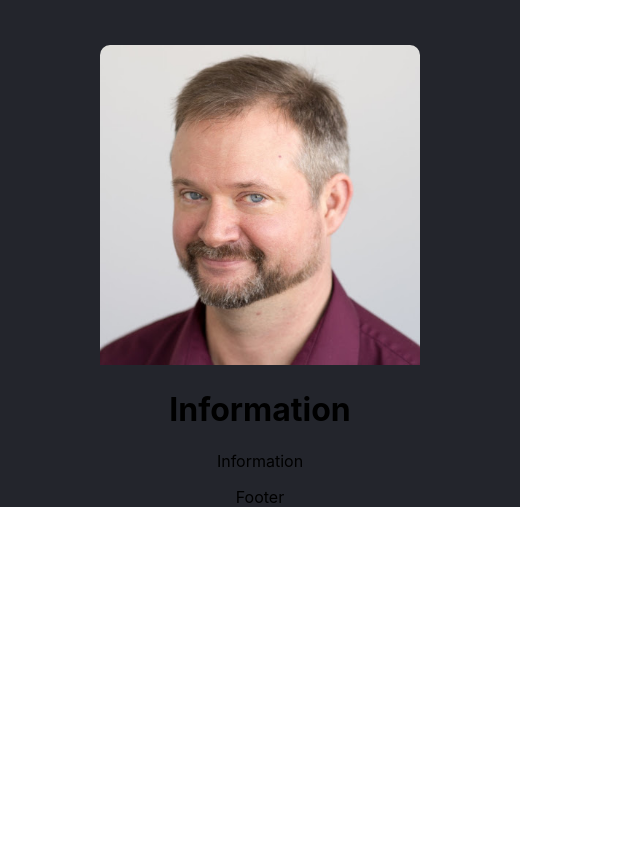
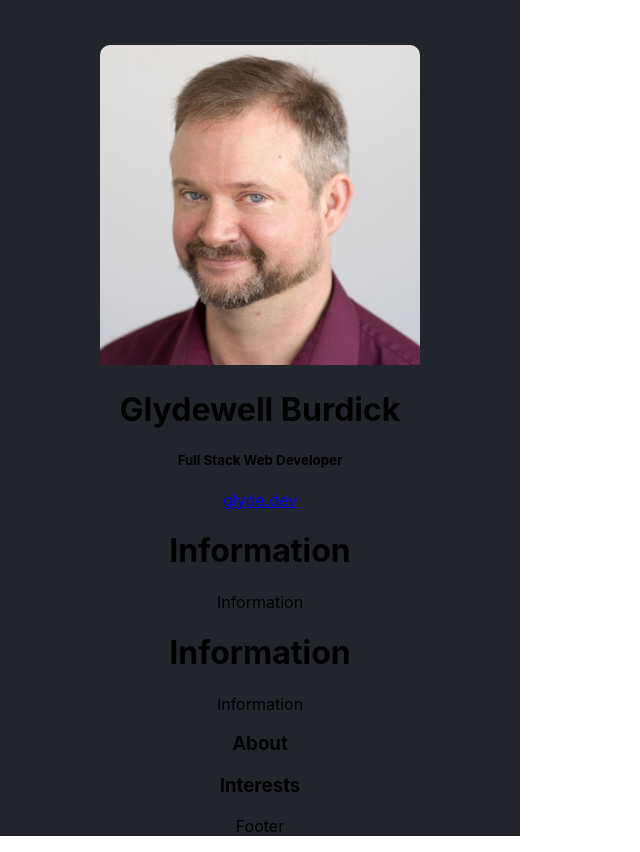
Before and after one commit to glydeb/glyde-dev-react, a React (Create React App) app: page / in a window 1280 px wide. Shown: the whole page, without its empty margins (0-640 px from the left). Before the commit the page ends 800 px from the top, so only its background shows below. Built offline with nearby package versions, Linux system fonts and the light colour scheme.

Commit message:
layout information section

```diff
--- /dev/null
+++ b/src/components/EmailButton.js
@@ -0,0 +1,10 @@
+import React from "react";
+
+export default function EmailButton() {
+    return (
+        <div className="information">
+            <h1>Information</h1>
+            <p>Information</p>
+        </div>
+    )
+}
--- a/src/components/Information.js
+++ b/src/components/Information.js
@@ -1,10 +1,19 @@
 import React from "react";
+import EmailButton from "./EmailButton";
+import LinkedInButton from "./LinkedInButton";
 
 export default function Information() {
     return (
         <div className="information">
-            <h1>Information</h1>
-            <p>Information</p>
+            <h1 className="dev-name">Glydewell Burdick</h1>
+            <h5 className="dev-title">Full Stack Web Developer</h5>
+            <p className="dev-site"><a href="https://www.glyde.dev">glyde.dev</a></p>
+            <EmailButton />
+            <LinkedInButton />
+            <h3>About</h3>
+            <p></p>
+            <h3>Interests</h3>
+            <p></p>
         </div>
     )
 }
--- /dev/null
+++ b/src/components/LinkedInButton.js
@@ -0,0 +1,10 @@
+import React from "react";
+
+export default function LinkedInButton() {
+    return (
+        <div className="information">
+            <h1>Information</h1>
+            <p>Information</p>
+        </div>
+    )
+}
```
